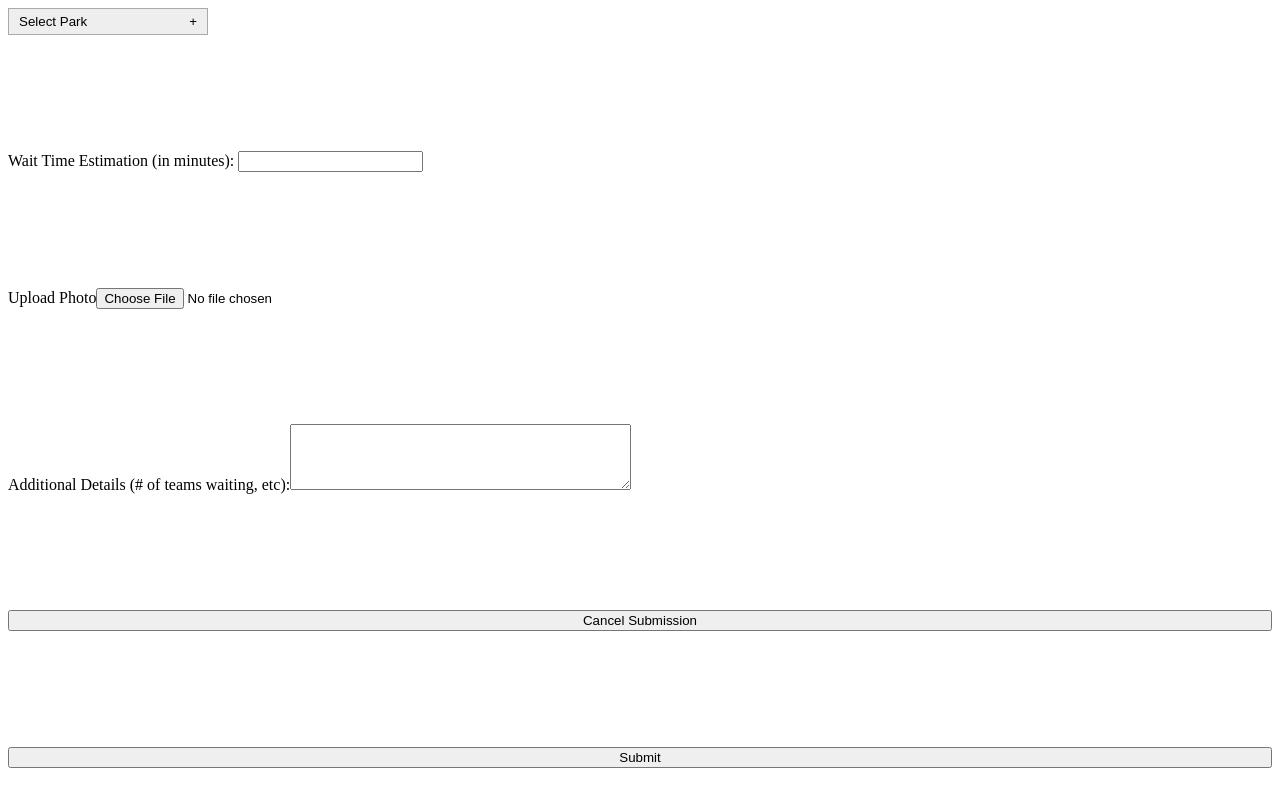
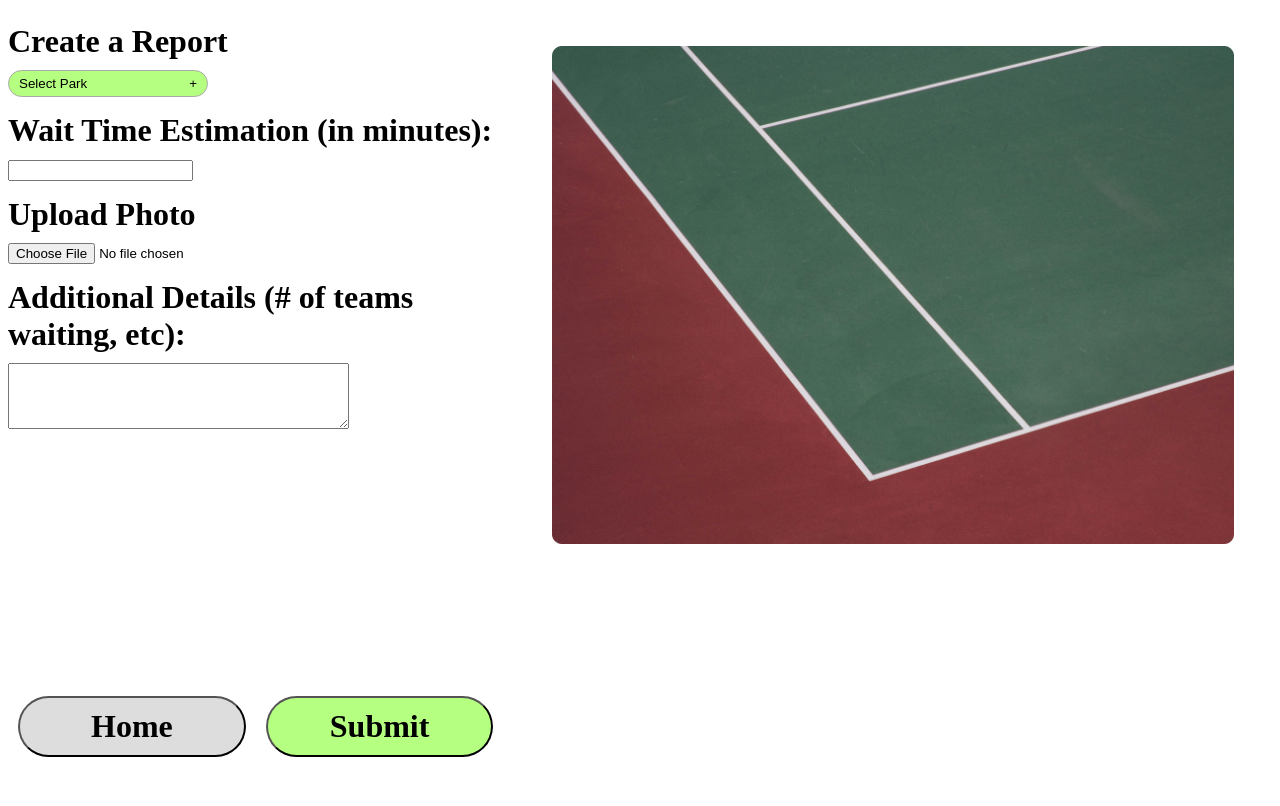
Before and after one commit to patrickezhu/pickle_time, a Next.js app in the folder frontend/: page /Report in a window 1280 px wide. Built offline with nearby package versions, Linux system fonts and the light colour scheme.

Commit message:
Added more css styles

```diff
--- a/frontend/src/app/Report/page.jsx
+++ b/frontend/src/app/Report/page.jsx
@@ -44,9 +44,10 @@ export default function Home() {
   return (
 
 
-
+    <div>
+      <div className="flexColumn infoSpace">
         <div className="container">
-
+          <div className="myLabel">Create a Report</div>
           <div className="dropdown" ref={dropdownRef}>
             <button className="toggle" onClick={() => {
               setDropdownToggled(!dropdownToggled)
@@ -68,35 +69,43 @@ export default function Home() {
             </div>
           </div>
 
-      <div>
-        <label>
-          Wait Time Estimation (in minutes): <input name="waitTime"/>
-        </label>
+          <div className="myLabel">
+              Wait Time Estimation (in minutes):
+          </div>
+          <div >
+            <input name="waitTime"/>
           </div>
 
+          <div className="myLabel">
+            Upload Photo
+          </div>
           <div>
-        <label>Upload Photo</label>
             <input type="file"/>
           </div>
 
+          <div className="myLabel">
+              Additional Details (# of teams waiting, etc):
+          </div>
           <div>
-        <label>
-          Additional Details (# of teams waiting, etc):
           <textarea
                 name="details"
                 rows={4}
                 cols={40}
               />
-        </label>
           </div>
-
-
-      <button type="submit">Cancel Submission</button>
-      <button type="submit">Submit</button>
-
+          <div>
 
           </div>
-
+        </div>
+        <div className="buttonDiv">
+          <button className="homeButton fiftyWidth" type="submit">Home</button>
+          <button className="pageButton fiftyWidth" type="submit">Submit</button>
+        </div>
+      </div>
+      <div className="imageSpace">
+        <img className="courtImage" src="imagespace.png" alt="Court Image"></img>
+      </div>
+    </div>
   );
 }
 
--- a/frontend/src/app/globals.css
+++ b/frontend/src/app/globals.css
@@ -16,8 +16,8 @@
 .container {
   display: flex;
   flex-direction: column;
-  justify-content: space-between;
-  height: 95vh;
+  justify-content: flex-start;
+  height: auto;
 }
 
 .greenBubble {
@@ -84,7 +84,6 @@
   position: relative;
   border-radius: 5px;
 }
-
 .dropdown .options {
   position: absolute;
   top: 100%;
@@ -110,6 +109,11 @@
   background-color: #eee;
   transition: background-color 0.05s ease;
   cursor: pointer;
+  border-radius: 60px;
+}
+
+.dropdown .toggle{
+  background-color: #B5FF81;
 }
 
 .dropdown .options button {
@@ -117,29 +121,98 @@
 }
 
 .dropdown .options button.selected {
-  background-color: #ddd;
   cursor: default;
 }
 
 .dropdown .options button:hover {
   background-color: #ddd;
+  background-color: #B5FF81;
 }
 
 .dropdown .toggle:hover {
   background-color: #ccc;
 }
 
-.infoSpace {
-  width: 30%;
-  float: left;
+
+@media screen and (min-width: 800px) {
+  .infoSpace {
+    width: 40%;
+    float: left;
+  }
+  .imageSpace {
+    width: 60%;
+    float: right;
+  }
 }
 
-.imageSpace {
-  width: 70%;
-  float: right;
+@media screen and (max-width: 800px) {
+  .infoSpace {
+    width: 100%;
+    float: left;
+  }
+  .imageSpace {
+    width: 100%;
+    float: right;
+  }
 }
 
 .courtImage {
-  width: 80%;
-  height: 80%;
+  width: 90%;
+  height: 90%;
+  float:right;
+  padding: 5%;
 }
+
+.green {
+  background-color: #B5FF81;
+}
+
+.fiftyWidth{
+  width: 50%;
+}
+
+.myLabel {
+  color: black;
+  font-size: 32px;
+  font-family: Epilogue;
+  font-weight: 600;
+  padding-top: 3%;
+  padding-bottom: 2%;
+}
+
+.pageButton{
+  width: 45%;
+  height: auto;
+  margin: auto;
+  text-align: center;
+  background-color: #B5FF81;
+  border-radius: 60px;
+  font-size: 32px;
+  font-family: Epilogue;
+  font-weight: 600;
+  padding: 2%;
+  margin: 2%;
+  margin-bottom: 10%;
+}
+
+.homeButton{
+  width: 45%;
+  height: auto;
+  margin: auto;
+  text-align: center;
+  background-color: #DDD;
+  border-radius: 60px;
+  font-size: 32px;
+  font-family: Epilogue;
+  font-weight: 600;
+  padding: 2%;
+  margin: 2%;
+  margin-bottom: 10%;
+}
+
+.flexColumn {
+  height: 100vh;
+  display: flex;
+  flex-direction: column;
+  justify-content: space-between;
+}
```
Also changed, not shown: frontend/src/app/View/page.jsx (+15 -14 lines). Lines whose indentation alone changed are shown as unchanged.
